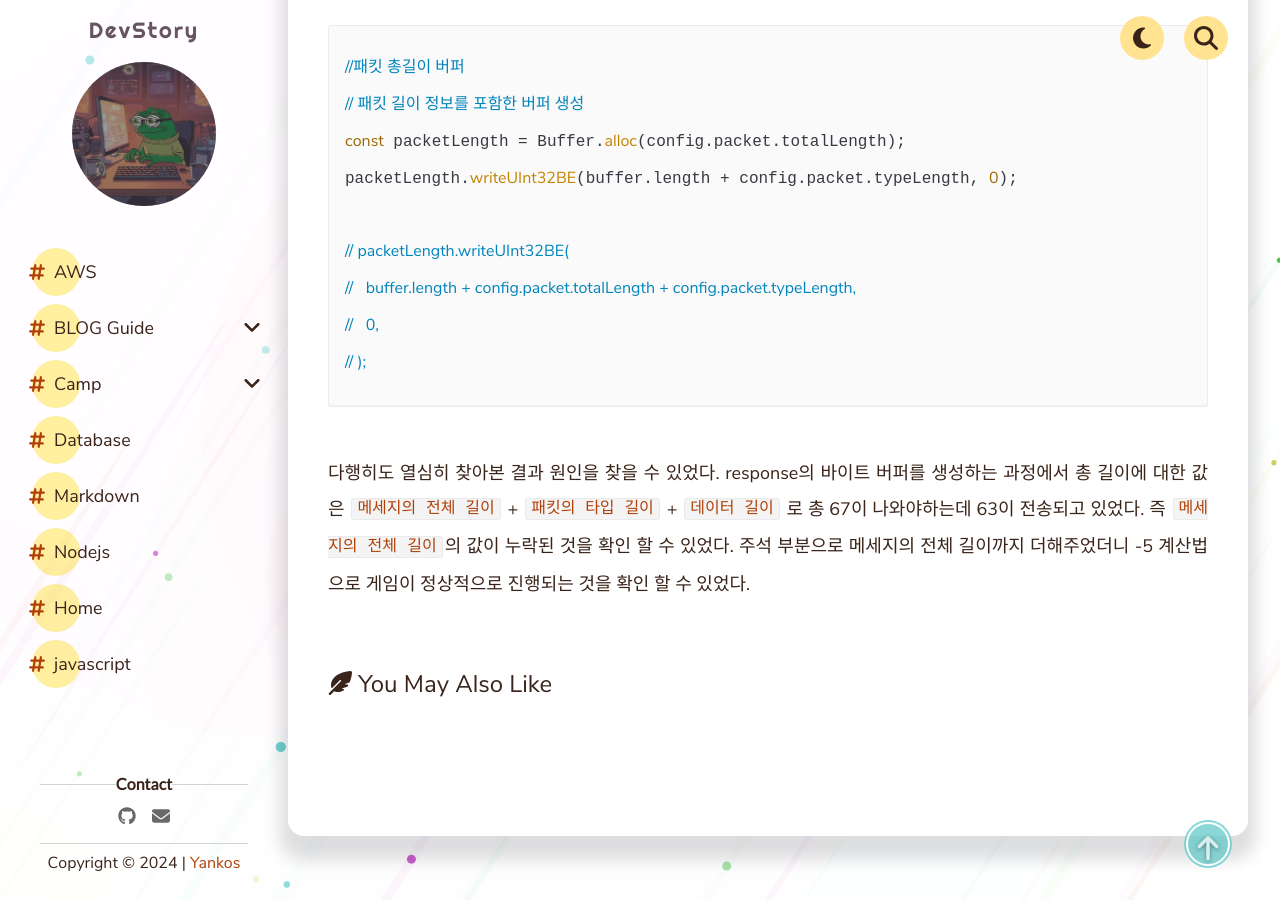
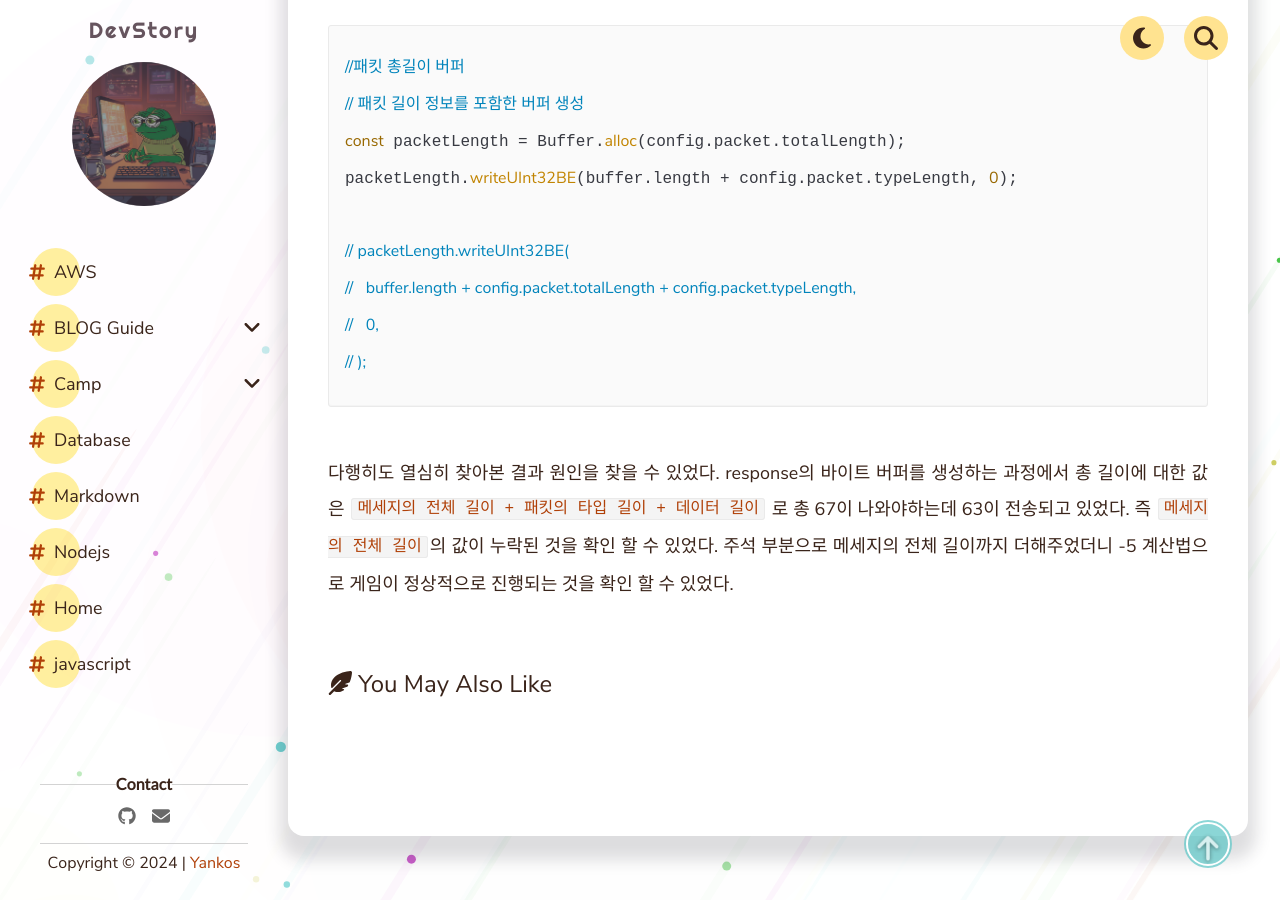
Before and after one commit to DevRogues/DevRogues.github.io, a Jekyll site: the page built from _pages/Camp/TIL/2025-01/2025-01-09-day52.md, in a window 1280 px wide and 900 px high, scrolled down 5122 px. Built offline with Jekyll 4.4.1, drawn with Linux system fonts in a browser that asks for light colours; comment, search, counter and statistics services are not loaded.

Commit message:
Update 2025-01-09-day52.md

````diff
--- a/_pages/Camp/TIL/2025-01/2025-01-09-day52.md
+++ b/_pages/Camp/TIL/2025-01/2025-01-09-day52.md
@@ -60,4 +60,4 @@ packetLength.writeUInt32BE(buffer.length + config.packet.typeLength, 0);
 // );
 ```
 
-다행히도 열심히 찾아본 결과 원인을 찾을 수 있었다. response의 바이트 버퍼를 생성하는 과정에서 총 길이에 대한 값은 `메세지의 전체 길이` + `패킷의 타입 길이` + `데이터 길이` 로 총 67이 나와야하는데 63이 전송되고 있었다. 즉 `메세지의 전체 길이`의 값이 누락된 것을 확인 할 수 있었다. 주석 부분으로 메세지의 전체 길이까지 더해주었더니 -5 계산법으로 게임이 정상적으로 진행되는 것을 확인 할 수 있었다.
+다행히도 열심히 찾아본 결과 원인을 찾을 수 있었다. response의 바이트 버퍼를 생성하는 과정에서 총 길이에 대한 값은 `메세지의 전체 길이 + 패킷의 타입 길이 + 데이터 길이` 로 총 67이 나와야하는데 63이 전송되고 있었다. 즉 `메세지의 전체 길이`의 값이 누락된 것을 확인 할 수 있었다. 주석 부분으로 메세지의 전체 길이까지 더해주었더니 -5 계산법으로 게임이 정상적으로 진행되는 것을 확인 할 수 있었다.
````
